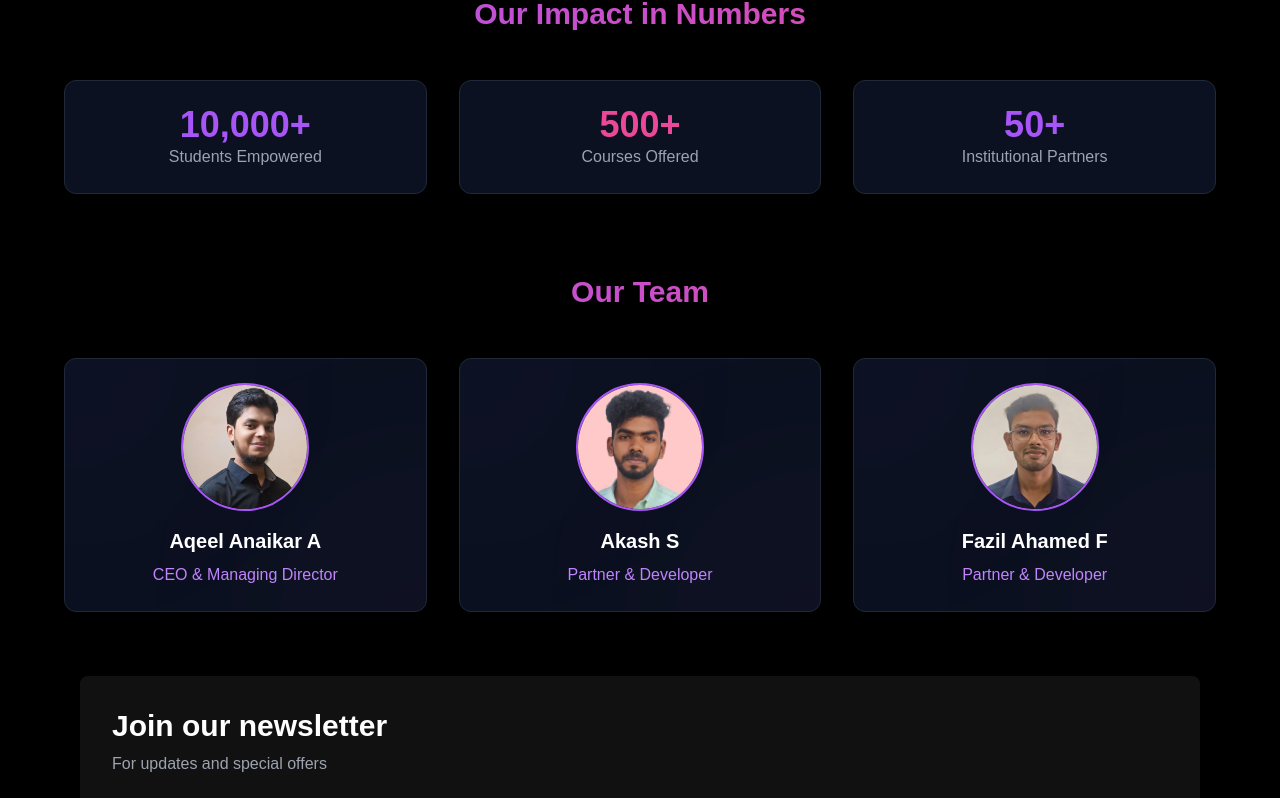
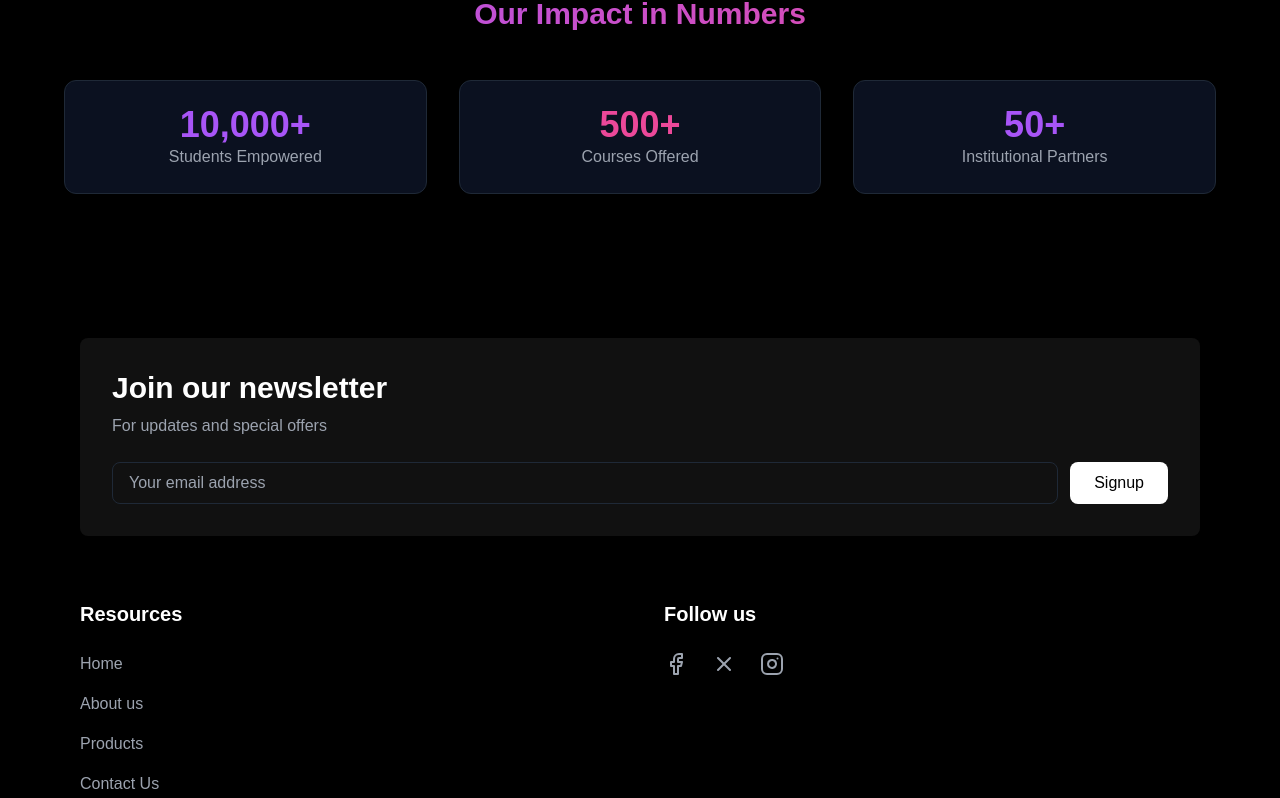
Before and after one commit to Fazil0070/learnspire-Landing-page, a React (Vite) app: page /about in a window 1280 px wide. Shown: the part 602-1400 px from the top of the page. Built offline with nearby package versions, Linux system fonts and the light colour scheme.

Commit message:
removed our team

```diff
--- a/src/pages/About.jsx
+++ b/src/pages/About.jsx
@@ -4,6 +4,8 @@ import akashImage from "../assets/akash.jpeg";
 import fazilImage from "../assets/fazil.jpeg";
 import Footer from "../components/Footer";
 
+// Team Member component: Displays an individual team member's photo, name, and role
+// Photo is passed as the 'image' prop
 const TeamMember = ({ name, role, image }) => (
   <div className="font-kamerik group relative overflow-hidden bg-[#0B1120] rounded-xl p-6 border border-gray-800 transition-all duration-300 hover:shadow-purple-500/20 hover:-translate-y-2">
     <div className="absolute -left-1/4 -top-1/4 w-1/2 h-1/2 bg-purple-500/10 rounded-full blur-[120px]" />
@@ -18,7 +20,10 @@ const TeamMember = ({ name, role, image }) => (
   </div>
 );
 
+// About Page: Contains information about Learnspire and the team
 const About = () => {
+    // List of team members with their names, roles, and photos
+  // Photos are imported at the top of this file
   const teamMembers = [
     {
       name: "Aqeel Anaikar A",
@@ -103,16 +108,17 @@ const About = () => {
           </div>
         </div>
 
-        {/* Team Section */}
+        {/* Team Section: Showcasing our team members and their photos */}
         <div>
-          <h2 className="text-3xl font-bold text-center bg-gradient-to-r from-purple-500 to-pink-500 bg-clip-text text-transparent mb-12">
+          {/* <h2 className="text-3xl font-bold text-center bg-gradient-to-r from-purple-500 to-pink-500 bg-clip-text text-transparent mb-12">
             Our Team
-          </h2>
-          <div className="grid grid-cols-1 md:grid-cols-3 gap-8">
+          </h2> */}
+          {/* Team Members List: Each member is rendered with their photo and details */}
+          {/* <div className="grid grid-cols-1 md:grid-cols-3 gap-8">
             {teamMembers.map((member, index) => (
               <TeamMember key={index} {...member} />
             ))}
-          </div>
+          </div> */}
         </div>
         <Footer/>
       </div>
```
